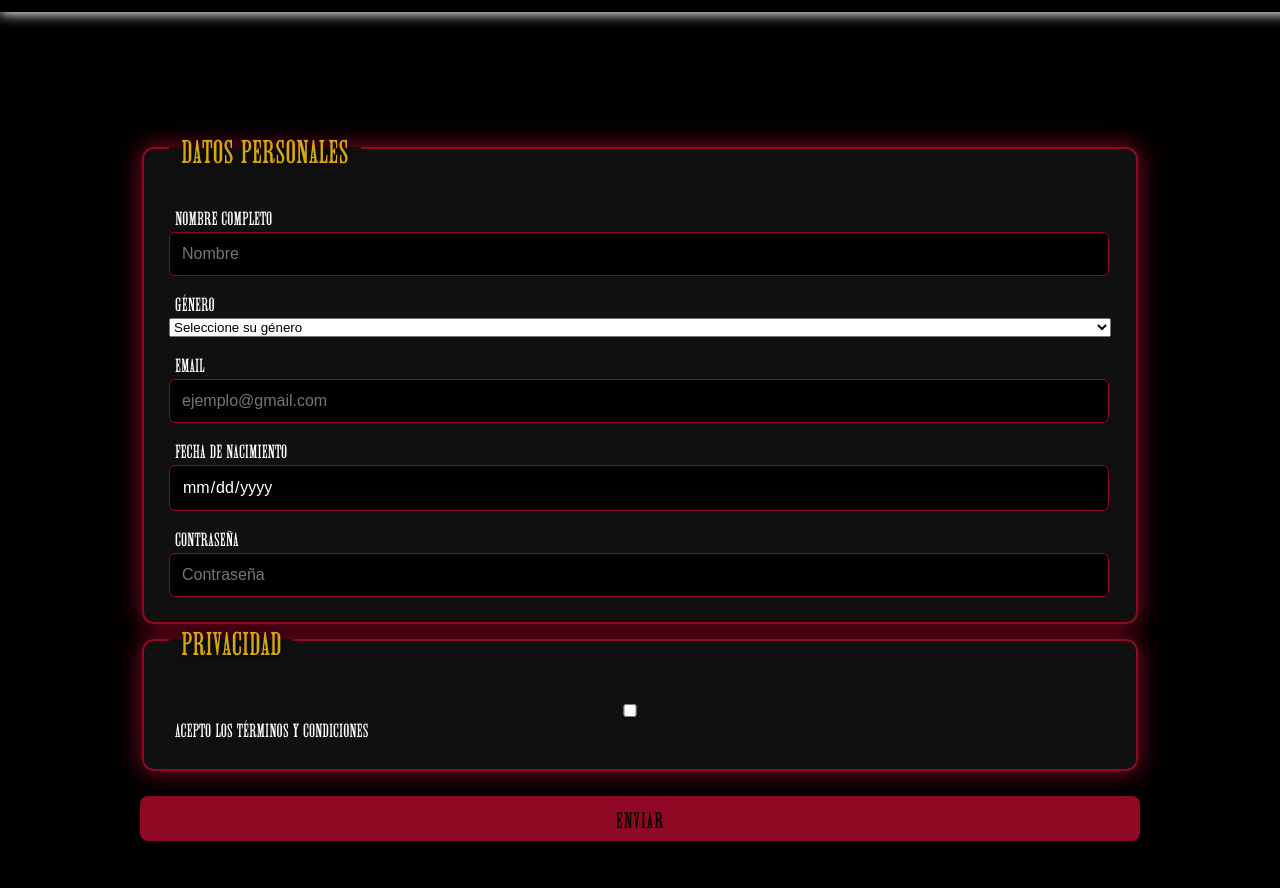
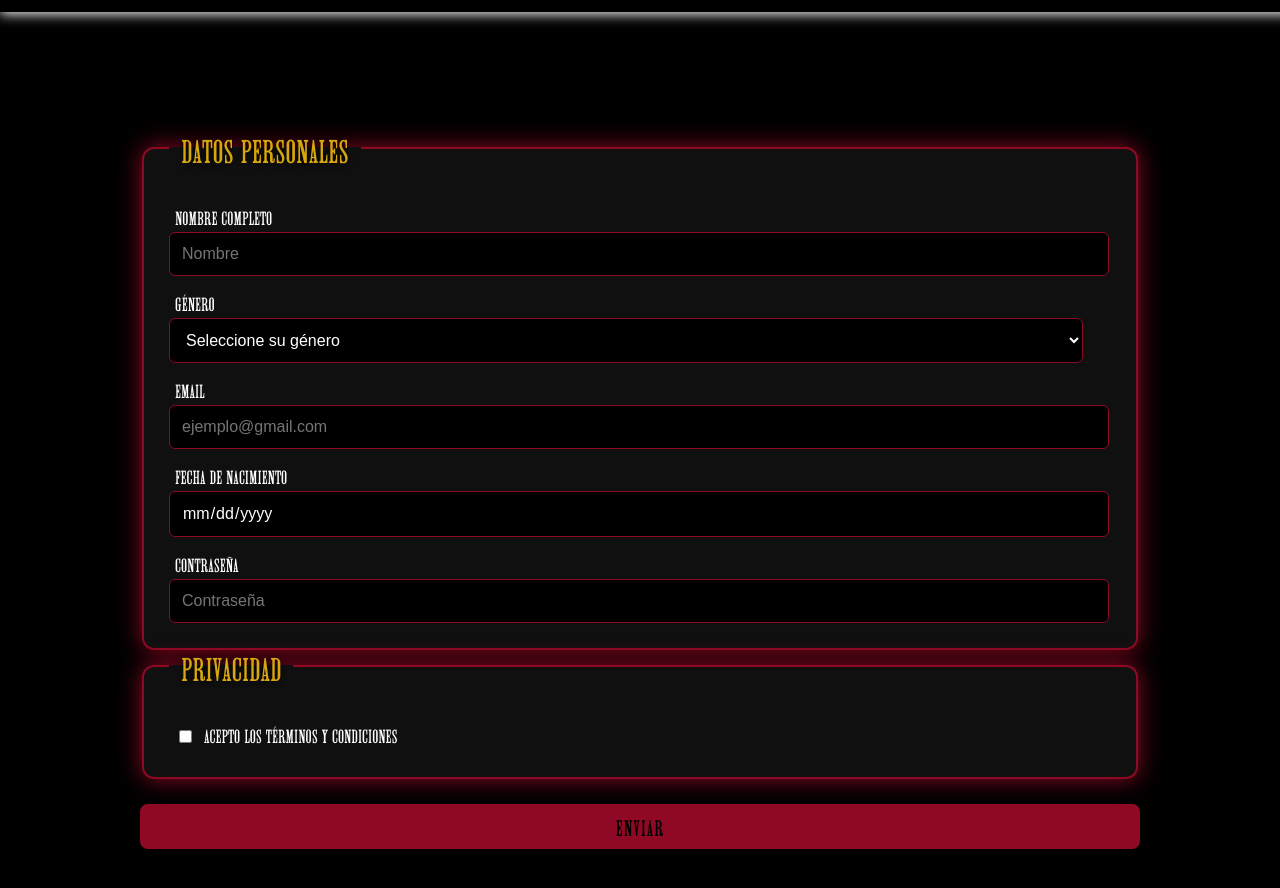
Before and after one commit to BahiaCaeiro/Peaky-Blinders, a plain HTML site: page Contacto.html in a window 1280 px wide. Shown: the part 112-1000 px from the top of the page. Drawn offline with Linux system fonts and the light colour scheme.

Commit message:
Update Global.css
Correccion de overflow del iframe, nav, select y checkbox

```diff
--- a/CSS/Global.css
+++ b/CSS/Global.css
@@ -101,7 +101,7 @@ p {
 /* --- VIDEO --- */
 
     iframe {
-  width: 100vw;
+  width: 100%;
   height: 50vh;
   border: none;
   display: block;
@@ -302,6 +302,24 @@ h2 {
   transition: 0.3s ease;
 }
 
+.form-peaky select {
+  width: 97%;
+  padding: 12px;
+  background: black;
+  border: 1px solid rgb(143, 9, 36);
+  border-radius: 6px;
+  color: white;
+  font-size: 1rem;
+  font-family: Arial, sans-serif;
+  outline: none;
+  transition: 0.3s ease;
+}
+
+.form-peaky select:focus {
+  border-color: rgb(16, 16, 16);
+  box-shadow: 0 0 10px rgb(216, 166, 14);
+}
+
 .form-peaky input:focus {
   border-color: rgb(16, 16, 16);
   box-shadow: 0 0 10px rgb(216, 166, 14);
@@ -326,6 +344,12 @@ h2 {
   background: rgb(216, 166, 14);
   transform: scale(1.03);
   box-shadow: 0 0 20px rgb(16, 16, 16);
+}
+
+#tyc {
+  width: auto;
+  margin-right: 8px;
+ vertical-align: middle;
 }
 
 .congrats-peaky {
@@ -378,4 +402,5 @@ h2 {
   background: rgb(196, 17, 53);
   transform: scale(1.05);
   box-shadow: 0 0 20px rgb(143, 9, 36);
+
 }
```
